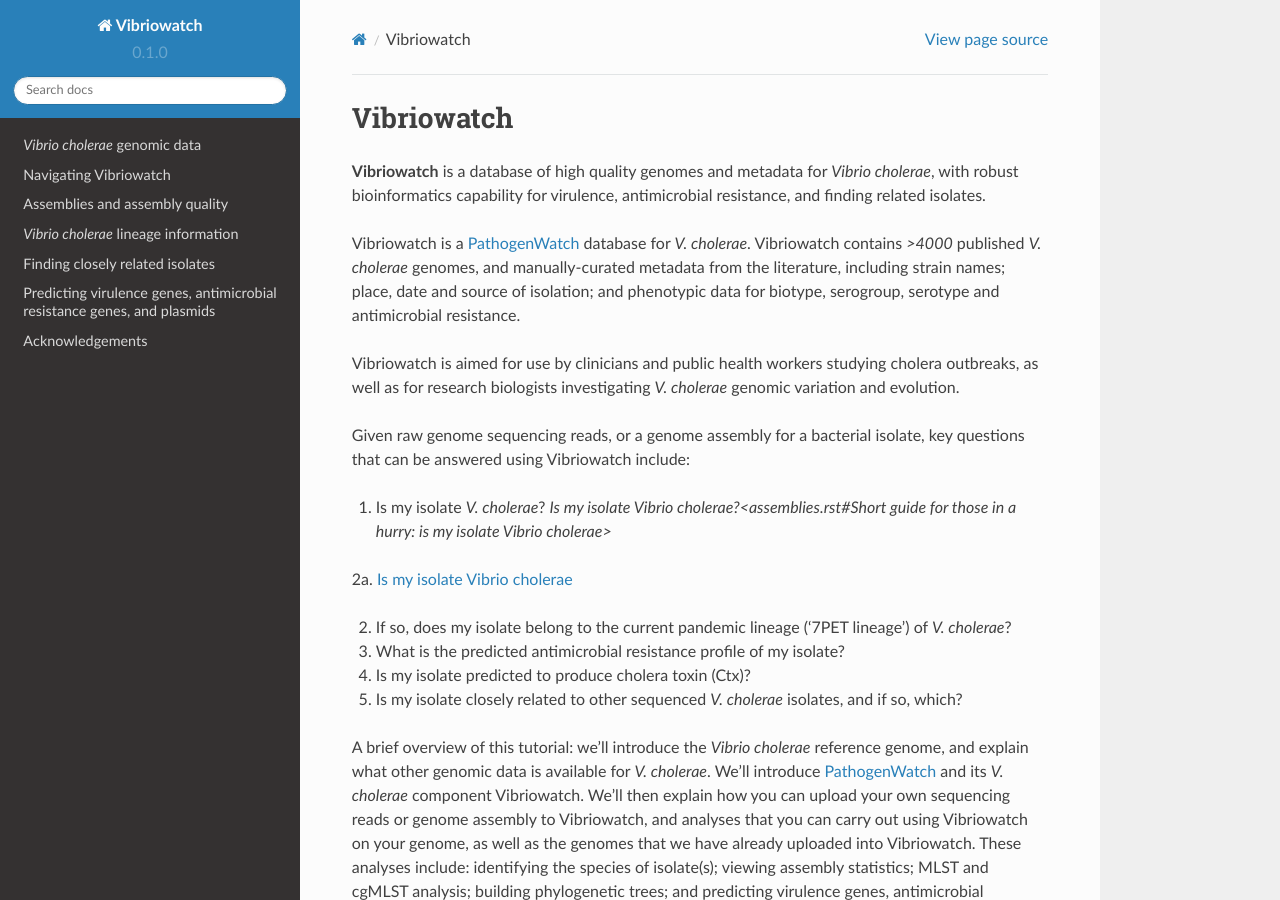
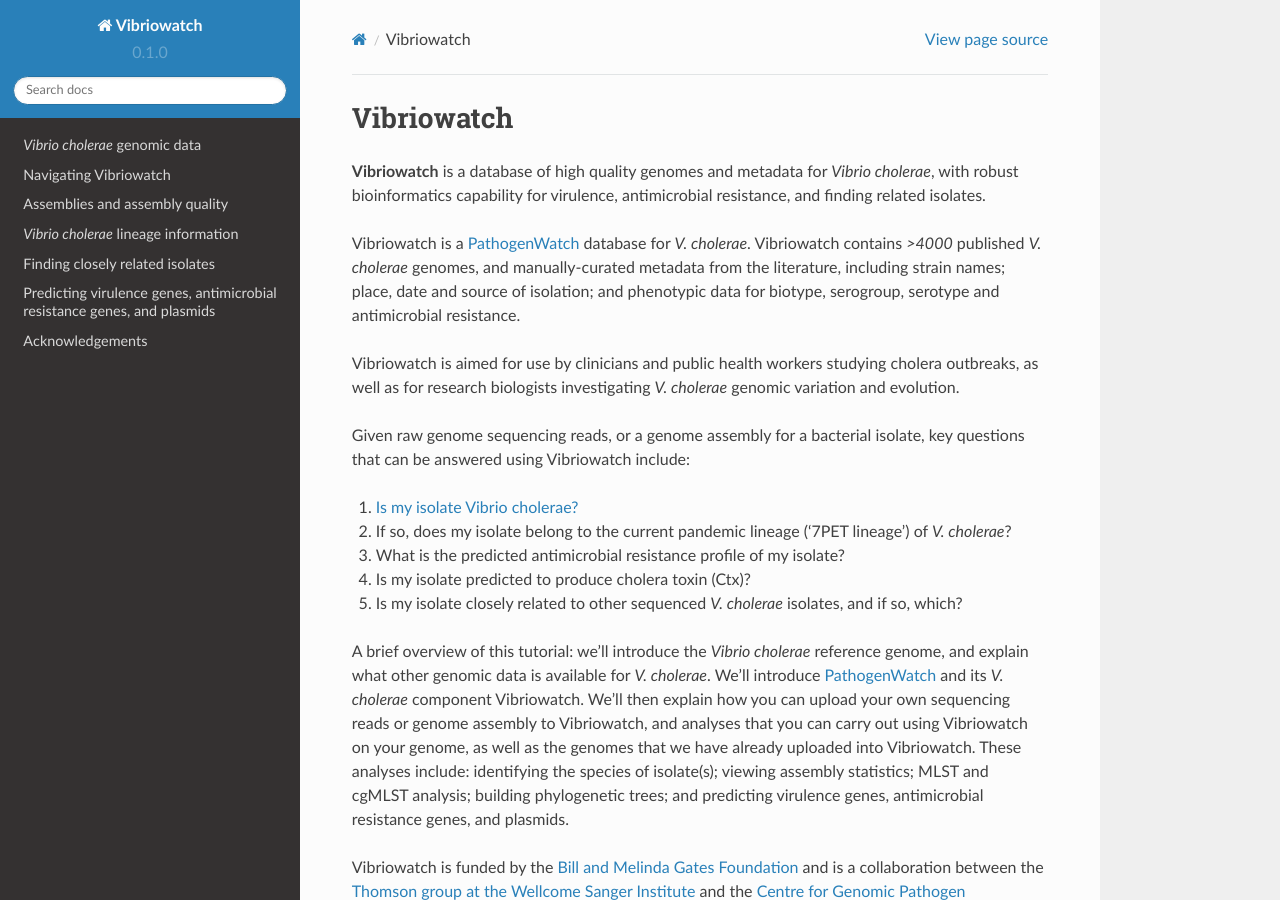
Before and after one commit to avrilcoghlan/vibriowatch, a Sphinx documentation site: the page built from docs/source/index.rst, in a window 1280 px wide and 900 px high. Built offline with Sphinx 7.4.7 and the Read the Docs theme 2.0.0, drawn with Linux system fonts in a browser that asks for light colours.

Commit message:
Update index.rst
Add question mark in list entry

```diff
--- a/docs/source/index.rst
+++ b/docs/source/index.rst
@@ -11,9 +11,7 @@
 
 Given raw genome sequencing reads, or a genome assembly for a bacterial isolate, key questions that can be answered using Vibriowatch include:
 
-1. Is my isolate *V. cholerae*? `Is my isolate Vibrio cholerae?<assemblies.rst#Short guide for those in a hurry: is my isolate Vibrio cholerae>`
-
-2a. `Is my isolate Vibrio cholerae <https://vibriowatch.readthedocs.io/en/latest/assemblies.html#short-guide-for-those-in-a-hurry-is-my-isolate-vibrio-cholerae>`_
+1. `Is my isolate Vibrio cholerae? <https://vibriowatch.readthedocs.io/en/latest/assemblies.html#short-guide-for-those-in-a-hurry-is-my-isolate-vibrio-cholerae>`_
 
 2. If so, does my isolate belong to the current pandemic lineage ('7PET lineage') of *V. cholerae*?
 
```
